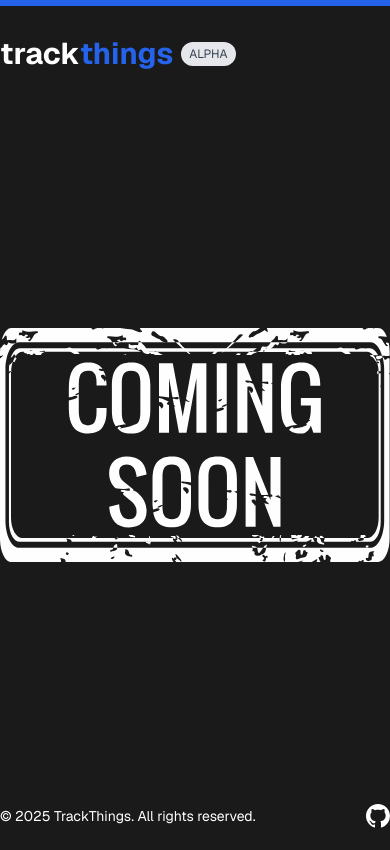
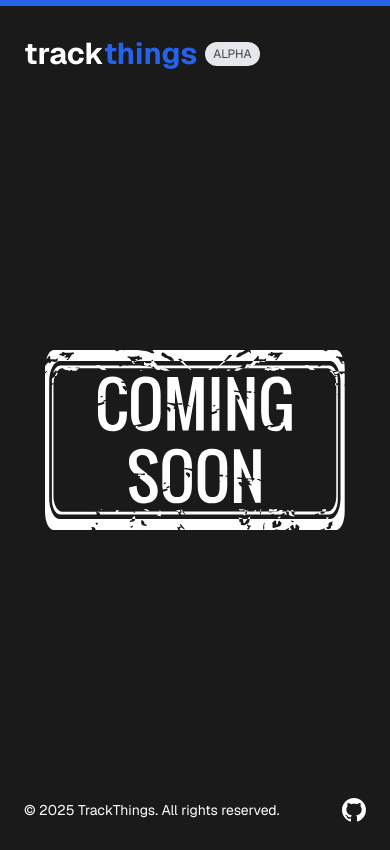
Before and after one commit to MSpiechowicz/track-things, a Next.js app: page / in a window 390 px wide. Built offline with nearby package versions, Linux system fonts and the light colour scheme.

Commit message:
Update layout and styling for improved responsiveness and footer height

```diff
--- a/src/app/layout.tsx
+++ b/src/app/layout.tsx
@@ -21,7 +21,7 @@ export default function RootLayout({ children }: Readonly<{ children: React.Reac
     >
       <body className="h-[100%]">
         <Separator />
-        <div className="mx-auto h-[100%] max-w-7xl">
+        <div className="mx-auto h-[100%] max-w-7xl px-6 xl:px-0">
           <Navigation />
           {children}
           <Footer />
--- a/src/app/page.tsx
+++ b/src/app/page.tsx
@@ -2,14 +2,14 @@ import Image from "next/image";
 
 export default function HomePage() {
   return (
-    <main className="flex min-h-[calc(100%-158px)] flex-col items-center justify-center text-white">
+    <main className="flex min-h-[calc(100%-168px)] flex-col items-center justify-center text-white">
       <Image
         src="/coming-soon.svg"
         alt="Coming Soon"
         width={612}
         height={368}
         priority
-        className="h-auto w-auto"
+        className="h-auto w-[300px] md:w-[450px] xl:w-[612px]"
       />
     </main>
   );
--- a/src/components/Footer.tsx
+++ b/src/components/Footer.tsx
@@ -2,7 +2,7 @@ import Link from "next/link";
 
 export default function Footer() {
   return (
-    <footer className="flex h-[56px] items-center justify-center text-white">
+    <footer className="flex h-[64px] items-center justify-center text-white">
       <div className="container mx-auto flex items-center justify-between text-sm">
         <div>
           <p>© 2025 TrackThings. All rights reserved.</p>
```
